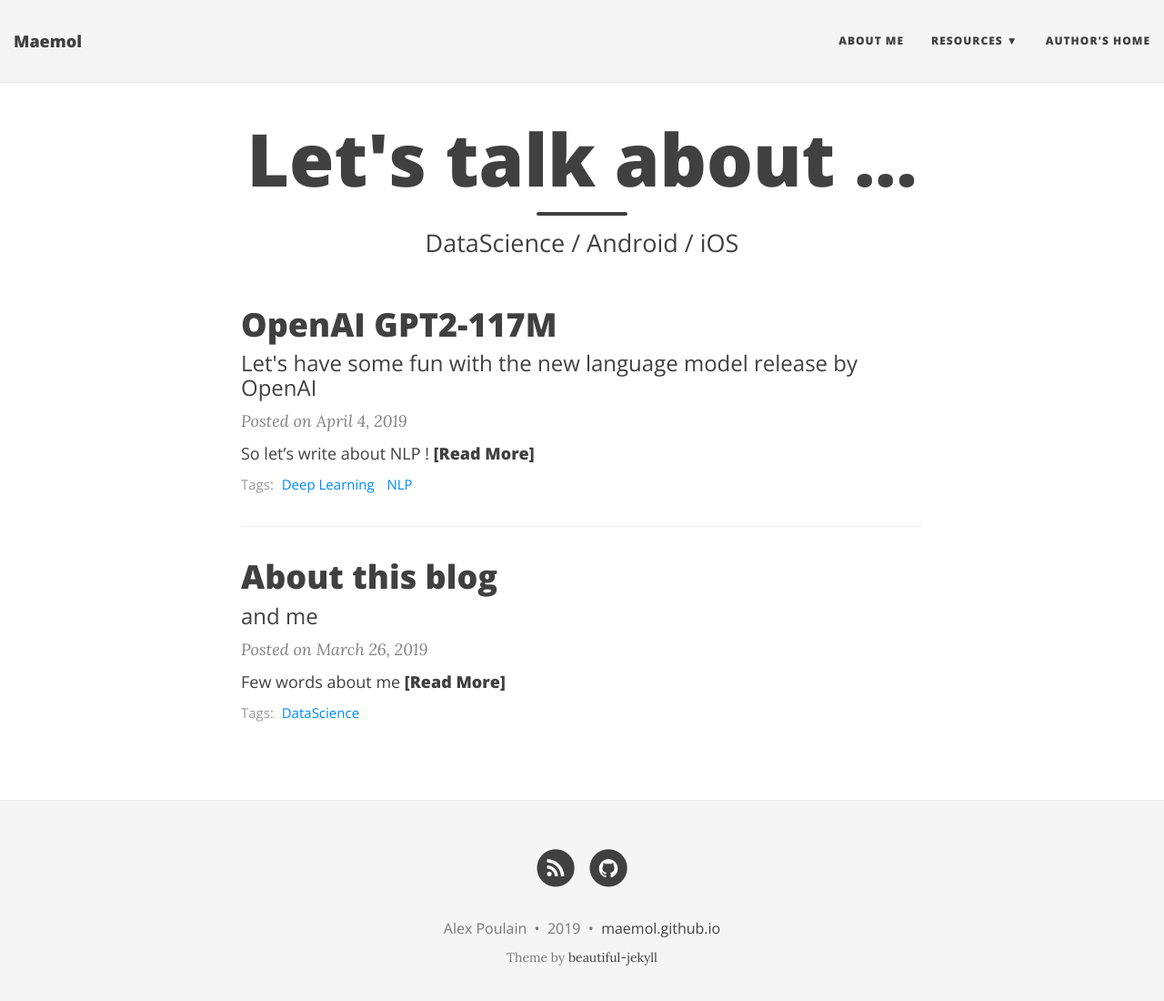
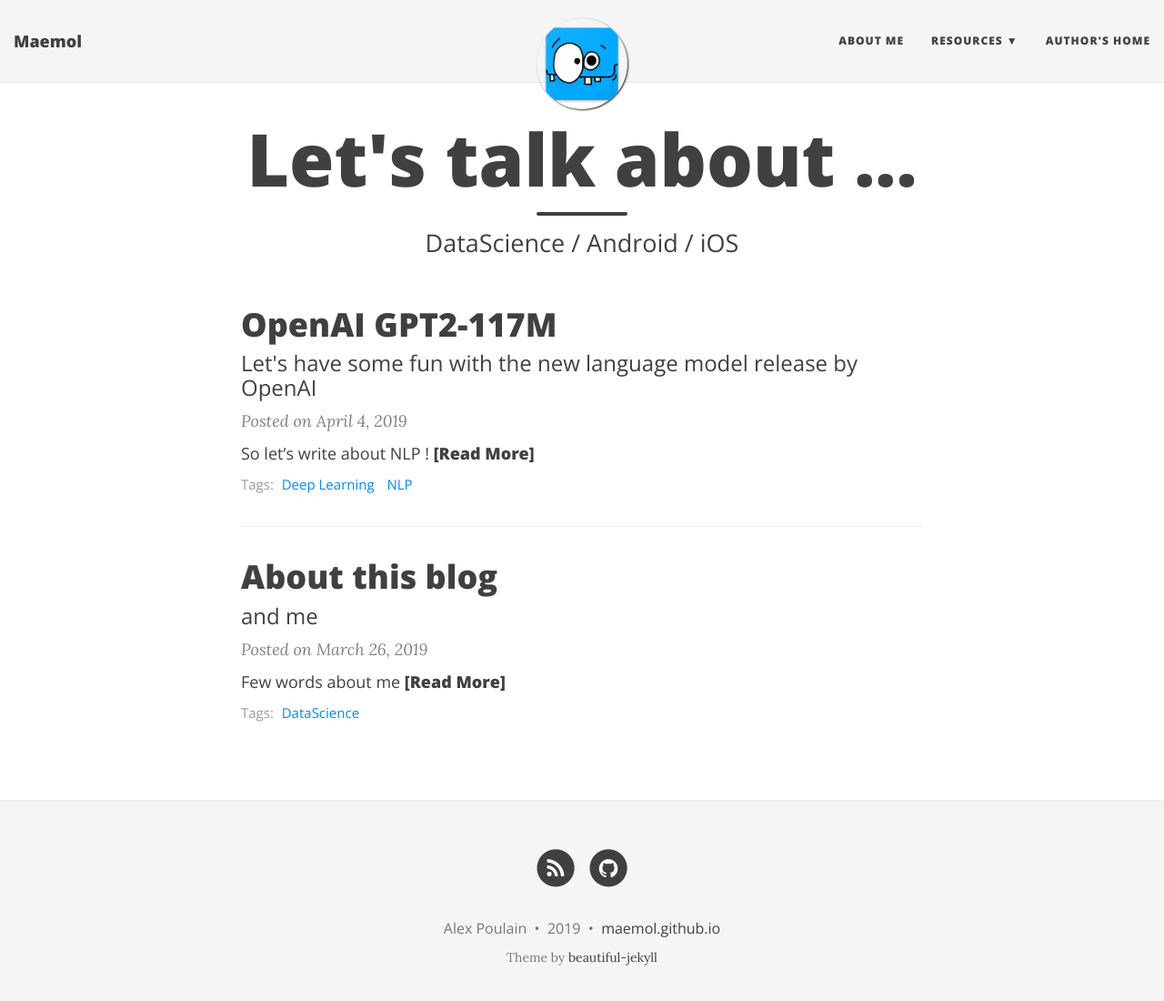
Before and after one commit to Maemol/maemol.github.io, a Jekyll site: the page built from index.html, in a window 1280 px wide and 1113 px high. Shown: the top 1100 px of the window at 91% size. Built offline with Jekyll 4.4.1, drawn with Linux system fonts in a browser that asks for light colours; nearby versions of some CDN libraries; the list of posts is cut into pages by our own code.

Commit message:
add avatar

```diff
--- a/_config.yml
+++ b/_config.yml
@@ -30,7 +30,7 @@
 
 # Image to show in the navigation bar - image must be a square (width = height)
 # Remove this parameter if you don't want an image in the navbar
-#avatar: "/img/avatar-icon.png"
+avatar: "/img/avatar.png"
 
 # If you want to have an image logo in the top-left corner instead of the title text,
 # then specify the following parameter
@@ -104,7 +104,7 @@
 #gtag: ""
 
 # Fill in your Google Analytics ID to track your website using GA
-#google_analytics: ""
+google_analytics: "UA-137784044-1"
 
 # Google Tag Manager ID
 #gtm: ""
```
Also changed, not shown: img/avatar.png (added).
